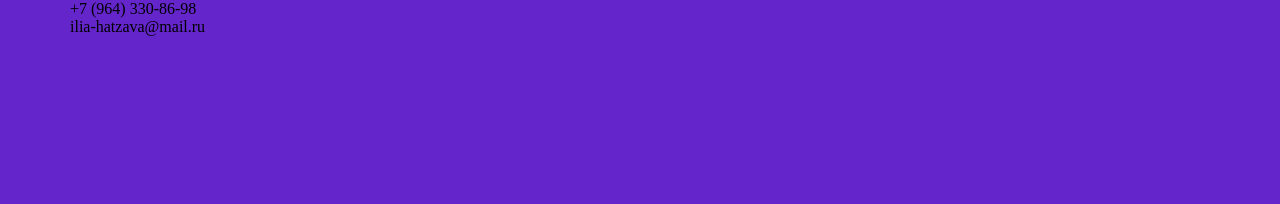
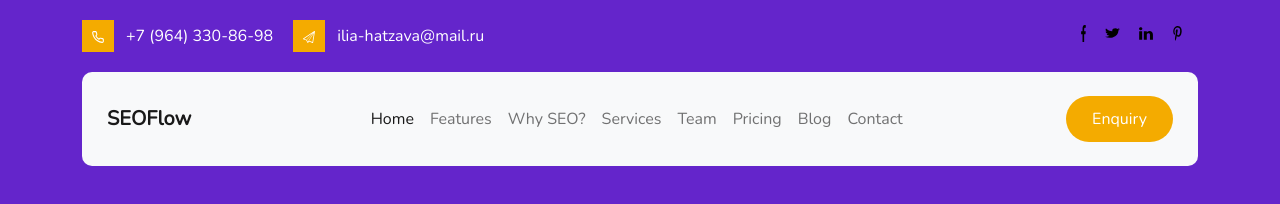
Before and after one commit to hozzikk/SEOflow-site-layout-, a plain HTML site: page index.html in a window 1280 px wide. Drawn offline with nearby package versions, Linux system fonts and the light colour scheme.

Commit message:
add header in promo.scss

```diff
--- a/index.html
+++ b/index.html
@@ -4,6 +4,8 @@
     <meta charset="UTF-8">
     <meta http-equiv="X-UA-Compatible" content="IE=edge">
     <meta name="viewport" content="width=device-width, initial-scale=1.0">
+    <!-- CSS only -->
+    <link href="https://cdn.jsdelivr.net/npm/bootstrap@5.2.0/dist/css/bootstrap.min.css" rel="stylesheet" integrity="sha384-gH2yIJqKdNHPEq0n4Mqa/HGKIhSkIHeL5AyhkYV8i59U5AR6csBvApHHNl/vI1Bx" crossorigin="anonymous">
     <link rel="stylesheet" href="./css/style.min.css">
     <title>SEOflow</title>
 </head>
@@ -11,11 +13,69 @@
 
     <section class="promo">
         <div class="container">
-            <div class="promo__phone">
-                <div class="promo__phone-icon"></div>
-                <div class="promo__phone-number">+7 (964) 330-86-98</div>
+            <div class="promo__header">
+                <div class="promo__header-contacts">
+                    <div class="promo__phone">
+                        <div class="promo__phone-icon"><img src="./icons/phone-icon.svg" alt="phone"></div>
+                        <div class="promo__phone-number">+7 (964) 330-86-98</div>
+                    </div>
+
+                    <div class="promo__email">
+                        <div class="promo__email-icon"><img src="./icons/email-icon.svg" alt="email"></div>
+                        <div class="promo__email">ilia-hatzava@mail.ru</div>
+                    </div>
+                </div>
+
+                <div class="promo__header-icons">
+                    <a href="#"><img src="./icons/facebook-icon.svg" alt="facebook"></a>
+                    <a href="#"><img src="./icons/twitter-icon.svg" alt="twitter"></a>
+                    <a href="#"><img src="./icons/in-icon.svg" alt="in"></a>
+                    <a href="#"><img src="./icons/p-icon.svg" alt="p"></a>
+                </div>
             </div>
-            <div class="promo__email">ilia-hatzava@mail.ru</div>
+
+
+            <nav class="navbar navbar-expand-lg bg-light">
+                <a class="navbar-brand" href="#">SEOFlow</a>
+                <div class="navbar__item">
+                    <ul class="navbar-nav">
+
+                        <li class="nav-item">
+                            <a class="nav-link active" aria-current="page" href="#">Home</a>
+                        </li>
+
+                        <li class="nav-item">
+                            <a class="nav-link" href="#">Features</a>
+                        </li>
+
+                        <li class="nav-item">
+                            <a class="nav-link" href="#">Why SEO?</a>
+                        </li>
+
+                        <li class="nav-item">
+                            <a class="nav-link" href="#">Services</a>
+                        </li>
+
+                        <li class="nav-item">
+                            <a class="nav-link" href="#">Team</a>
+                        </li>
+
+                        <li class="nav-item">
+                            <a class="nav-link" href="#">Pricing</a>
+                        </li>
+
+                        <li class="nav-item">
+                            <a class="nav-link" href="#">Blog</a>
+                        </li>
+
+                        <li class="nav-item">
+                            <a class="nav-link" href="#">Contact</a>
+                        </li>
+                    </ul>
+                </div>
+                <button class="navbar__btn">Enquiry</button>
+              </nav>
+
         </div>
     </section>
 
--- /dev/null
+++ b/scss/base/_promo.scss
@@ -0,0 +1,62 @@
+.promo {
+    min-height: 967px;
+    &__header {
+        display: flex;
+        justify-content: space-between;
+        padding: 20px 0px;
+
+        &-contacts {
+            display: flex;
+        }
+        &-icons {
+            a {
+                margin-right: 15px;
+            }
+        }
+    }
+    &__phone {
+        color: #fff;
+        margin-right: 20px;
+        display: flex;
+        align-items: center;
+        &-icon {
+            margin-right: 12px;
+            padding: 3px 9px;
+            background-color: #F4AB00;
+            border: 1px solid #F4AB00;
+        }
+    }
+
+    &__email {
+        color: #fff;
+        display: flex;
+        align-items: center;
+        &-icon {
+            margin-right: 12px;
+            padding: 3px 9px;
+            background-color: #F4AB00;
+            border: 1px solid #F4AB00;
+        }
+    }
+
+    .navbar {
+        padding: 15px 25px;
+        height: 94px;
+        border-radius: 10px;
+        display: flex;
+        justify-content: space-between;
+
+        &-brand {
+            font-size: 20px;
+            font-weight: bold;
+        }
+
+        &__btn {
+            padding: 11px 26px;
+            color: #fff;
+            border: none;
+            background: #F4AB00;
+            border-radius: 32px;
+        }
+    }
+}
--- a/scss/style.scss
+++ b/scss/style.scss
@@ -1,4 +1,6 @@
 @import 'base/variables';
+@import url('https://fonts.googleapis.com/css2?family=Nunito&display=swap');
+
 
 * {
     margin: 0;
@@ -8,9 +10,13 @@
 
 body {
     background-color: $body_color;
+    font-family: 'Nunito', sans-serif;
 }
 
 .container {
     width: 1140px;
     margin: 0 auto;
 }
+
+
+@import './base/promo'
```
Also changed, not shown: css/style.min.css, icons/email-icon.svg (added), icons/facebook-icon.svg (added), icons/in-icon.svg (added), icons/p-icon.svg (added), icons/phone-icon.svg (added), icons/twitter-icon.svg (added), 1 other file.
